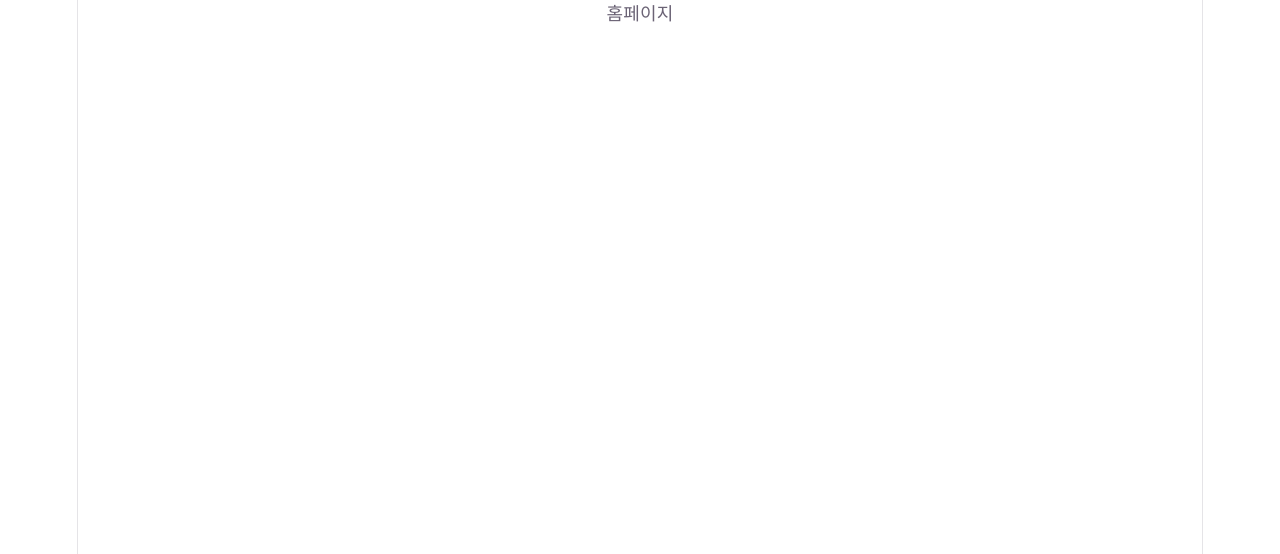
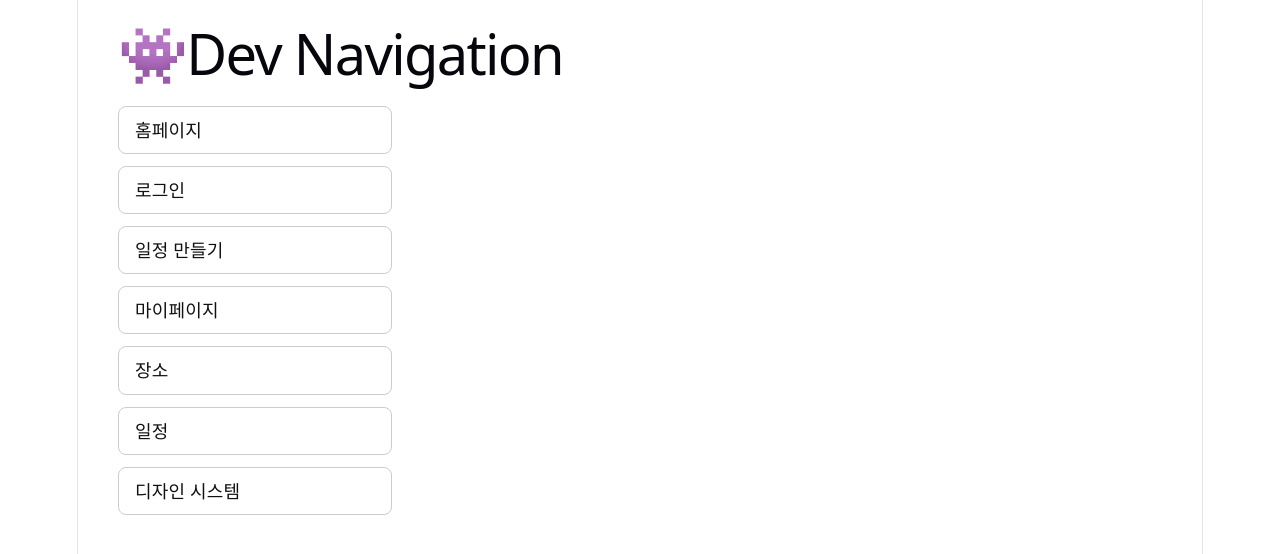
Before and after one commit to hayeon7898/BeTrip-Frontend, a React (Vite) app: page / in a window 1280 px wide. Shown: the top 554 px of the page. Built offline with nearby package versions, Linux system fonts and the light colour scheme.

Commit message:
fix: DevHome 페이지의 endpoint를 /로 변경

```diff
--- a/src/App.tsx
+++ b/src/App.tsx
@@ -12,8 +12,8 @@ function App() {
   return (
     <BrowserRouter>
       <Routes>
-        <Route path="/dev" element={<DevHome />} />
-        <Route path="/" element={<HomePage />} />
+        <Route path="/" element={<DevHome />} />
+        <Route path="/home" element={<HomePage />} />
         <Route path="/login" element={<LoginPage />} />
         <Route path="/plan/create" element={<CreatePlanPage />} />
         <Route path="/my" element={<MyPage />} />
--- a/src/pages/DevHome.tsx
+++ b/src/pages/DevHome.tsx
@@ -6,7 +6,7 @@ interface DevRoute {
 }
 
 const routes: DevRoute[] = [
-  { label: '홈페이지', path: '/' },
+  { label: '홈페이지', path: '/home' },
   { label: '로그인', path: '/login' },
   { label: '일정 만들기', path: '/plan/create' },
   { label: '마이페이지', path: '/my' },
@@ -15,11 +15,20 @@ const routes: DevRoute[] = [
   { label: '디자인 시스템', path: '/design-system' },
 ];
 
+
 export default function DevHome() {
   return (
     <div style={{ padding: 40 }}>
-      <h1>🛠 개발용 네비게이션</h1>
-      <div style={{ display: 'flex', flexDirection: 'column', gap: 12, maxWidth: 240 }}>
+      <h1 style={{ textAlign: 'left', margin: '0 0 40px 0' }}>👾Dev Navigation</h1>
+      <div
+        style={{
+          display: 'flex',
+          flexDirection: 'column',
+          alignItems: 'flex-start',
+          gap: 12,
+          maxWidth: 240,
+        }}
+      >
         {routes.map((r) => (
           <Link
             key={r.path}
@@ -29,8 +38,9 @@ export default function DevHome() {
               border: '1px solid #ccc',
               borderRadius: 8,
               textDecoration: 'none',
-              textAlign: 'center',
+              textAlign: 'left',
               color: '#111',
+              width: '100%',
             }}
           >
             {r.label}
```
